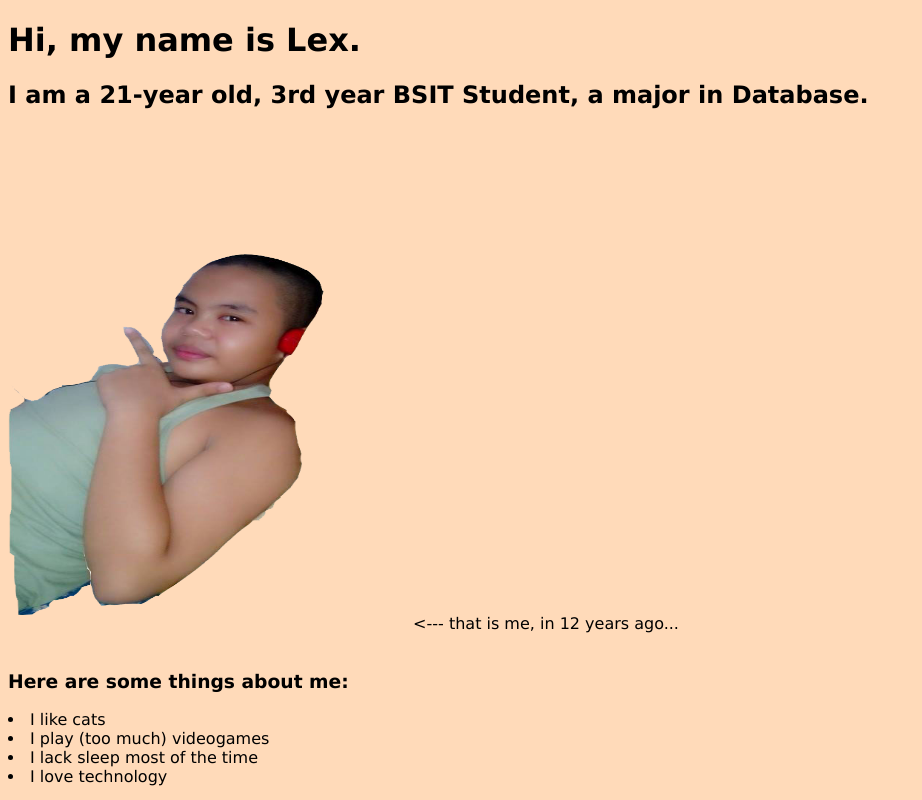
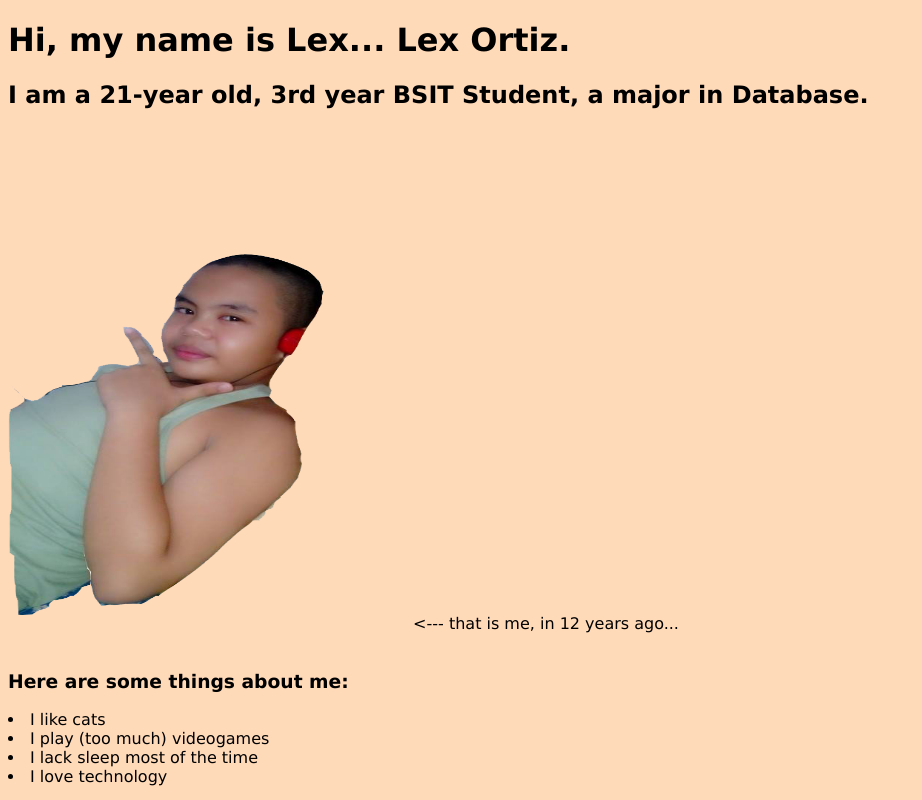
Before and after one commit to lexxyboi/itd108labactivity1, a website built with webpack: page dist/index.html in a window 1280 px wide. Shown: the whole page, without its empty margins (0-922 px from the left). Built offline with nearby package versions, Linux system fonts and the light colour scheme; some packages are replaced by stand-ins of ours; files whose address does not match are found by name.

Commit message:
Inital Commit

```diff
--- a/dist/index.html
+++ b/dist/index.html
@@ -25,7 +25,7 @@
 
     <div class=".container">
 
-        <h1>Hi, my name is Lex.</h1>
+        <h1>Hi, my name is Lex... Lex Ortiz.</h1>
         <h2>I am a 21-year old, 3rd year BSIT Student, a major in Database.</h2>
         <img src="C:\Users\kingt\Documents\000 College\3rd Year BSIT\2nd Semester Subjects\ITD108 - Information Engineering\firebaseProjects\lexcrop.png"alt="lexface"width="400" height="500">
         <span><--- that is me, in 12 years ago...</span>
```
